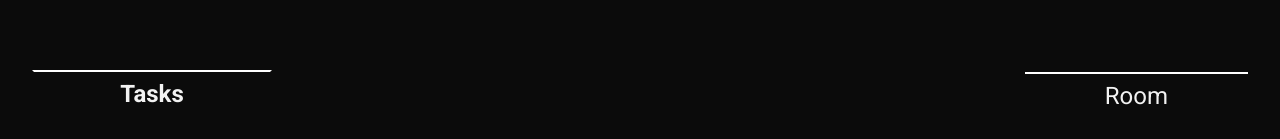
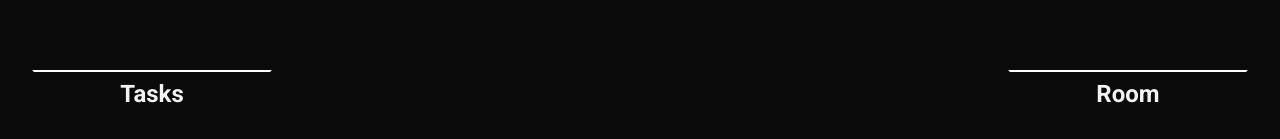
Before and after one commit to songzhang015/personal-study-room, a React (Vite) app: page / in a window 1280 px wide. Shown: the part 658-797 px from the top of the page. Built offline with nearby package versions, Linux system fonts and the light colour scheme.

Commit message:
Tie sounds to localStorage and MongoDB, copy some code over from Tasks to Room to allow room button to expand

```diff
--- a/src/App.jsx
+++ b/src/App.jsx
@@ -61,7 +61,13 @@ function App() {
 		{ label: "Lofi Guitar", value: lofiGuitar },
 	];
 
-	const [timerSound, setTimerSound] = useState(bellOne);
+	const [timerSound, setTimerSound] = useStorage(
+		"alarmSelection",
+		bellOne,
+		isLoggedIn,
+		token
+	);
+
 	const [alarmVolume, setAlarmVolume] = useStorage(
 		"alarmVolume",
 		0.5,
--- a/src/components/Room.jsx
+++ b/src/components/Room.jsx
@@ -1,6 +1,9 @@
 import "../styles/Room.css";
+import { useState } from "react";
 
 function Room({ token }) {
+	const [viewMode, setViewMode] = useState("minimized"); // minimized, expanded
+
 	const lookupCode = async () => {
 		if (token) {
 			try {
@@ -17,17 +20,24 @@ function Room({ token }) {
 
 	return (
 		<div className="room">
-			<button
-				className="room-btn"
-				onClick={async () => {
-					if (token) {
-						const code = await lookupCode();
-						console.log(code);
-					}
-				}}
+			<div
+				className={`room-btn ${viewMode}`}
+				onClick={
+					viewMode === "minimized" ? () => setViewMode("expanded") : undefined
+				}
 			>
-				Room
-			</button>
+				{viewMode === "minimized" && <h2>Room</h2>}
+
+				{viewMode === "expanded" && (
+					<>
+						<div className="row" onClick={() => setViewMode("minimized")}>
+							<h2>Room</h2>
+							{viewMode === "expanded" && <p className="minimize-btn">˅</p>}
+						</div>
+						<div className="divider"></div>
+					</>
+				)}
+			</div>
 		</div>
 	);
 }
--- a/src/components/Settings/Account.jsx
+++ b/src/components/Settings/Account.jsx
@@ -69,6 +69,7 @@ function Account({
 					"tasks",
 					"roomTitle",
 					"alarmVolume",
+					"alarmSelection",
 				];
 				for (const key of keys) {
 					const stored = localStorage.getItem(key);
@@ -105,6 +106,8 @@ function Account({
 			localStorage.removeItem("longTimer");
 			localStorage.removeItem("tasks");
 			localStorage.removeItem("roomTitle");
+			localStorage.removeItem("alarmVolume");
+			localStorage.removeItem("alarmSelection");
 
 			window.location.reload();
 		} catch (err) {
--- a/src/components/Settings/Sounds.jsx
+++ b/src/components/Settings/Sounds.jsx
@@ -1,5 +1,3 @@
-import { useState } from "react";
-
 function Sounds({
 	timerSound,
 	setTimerSound,
--- a/src/styles/Room.css
+++ b/src/styles/Room.css
@@ -1,5 +1,5 @@
 .room {
-	position: absolute;
+	position: fixed;
 	bottom: 1.5rem;
 	right: 2rem;
 }
@@ -8,15 +8,53 @@
 	color: var(--white);
 	font-family: "Roboto", sans-serif;
 	display: flex;
+	justify-content: center;
 	align-items: center;
-	gap: 0.5rem;
+
 	font-size: 1.5rem;
 	font-weight: normal;
 	background-color: transparent;
-	border: none;
 	cursor: pointer;
 
-	border: none;
+	border: 2px solid rgba(255, 255, 255, 0);
 	border-top: 2px solid white;
-	padding: 0.5rem 5rem;
+	width: 15rem;
+	height: 3rem;
+	transition:
+		width 0.75s,
+		height 0.75s,
+		border 0.75s;
 }
+
+.room-btn h2 {
+	font-size: 1.5rem;
+}
+
+.room-btn.expanded {
+	width: 22rem;
+	height: 28rem;
+	border: 2px solid white;
+	color: white;
+	display: flex;
+	flex-direction: column;
+	justify-content: start;
+	align-items: center;
+	border-radius: 12px;
+	padding: 0;
+	cursor: default;
+}
+
+.room-btn .row {
+	display: flex;
+	justify-content: space-between;
+	cursor: pointer;
+	width: 100%;
+	padding: 1rem;
+}
+
+.room-btn .divider {
+	width: 100%;
+	border-bottom: 1px solid white;
+	margin-bottom: 1rem;
+	opacity: 0.25;
+}
```
Also changed, not shown: 2 other files (tests, documents, lock files or other folders).
